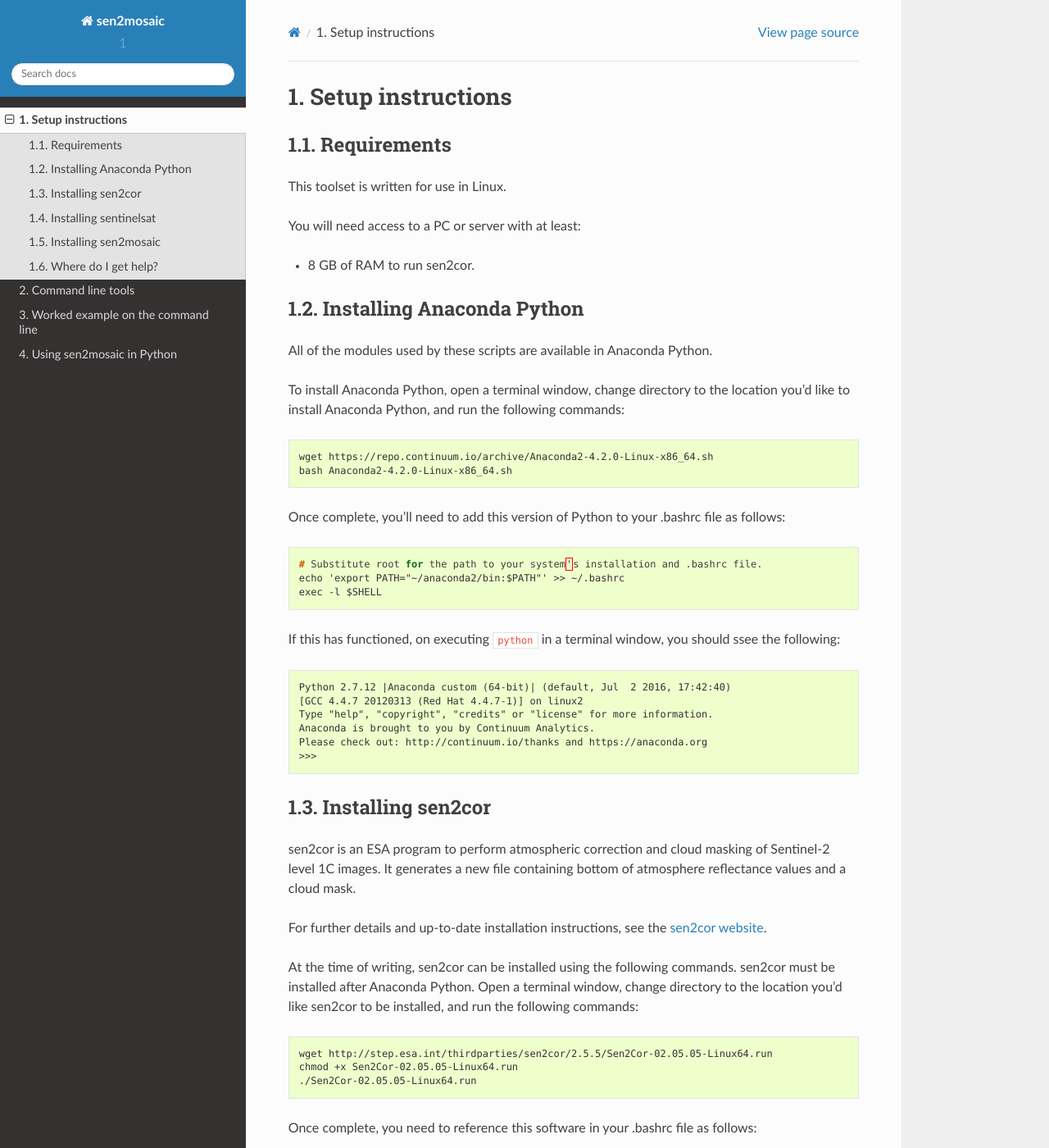
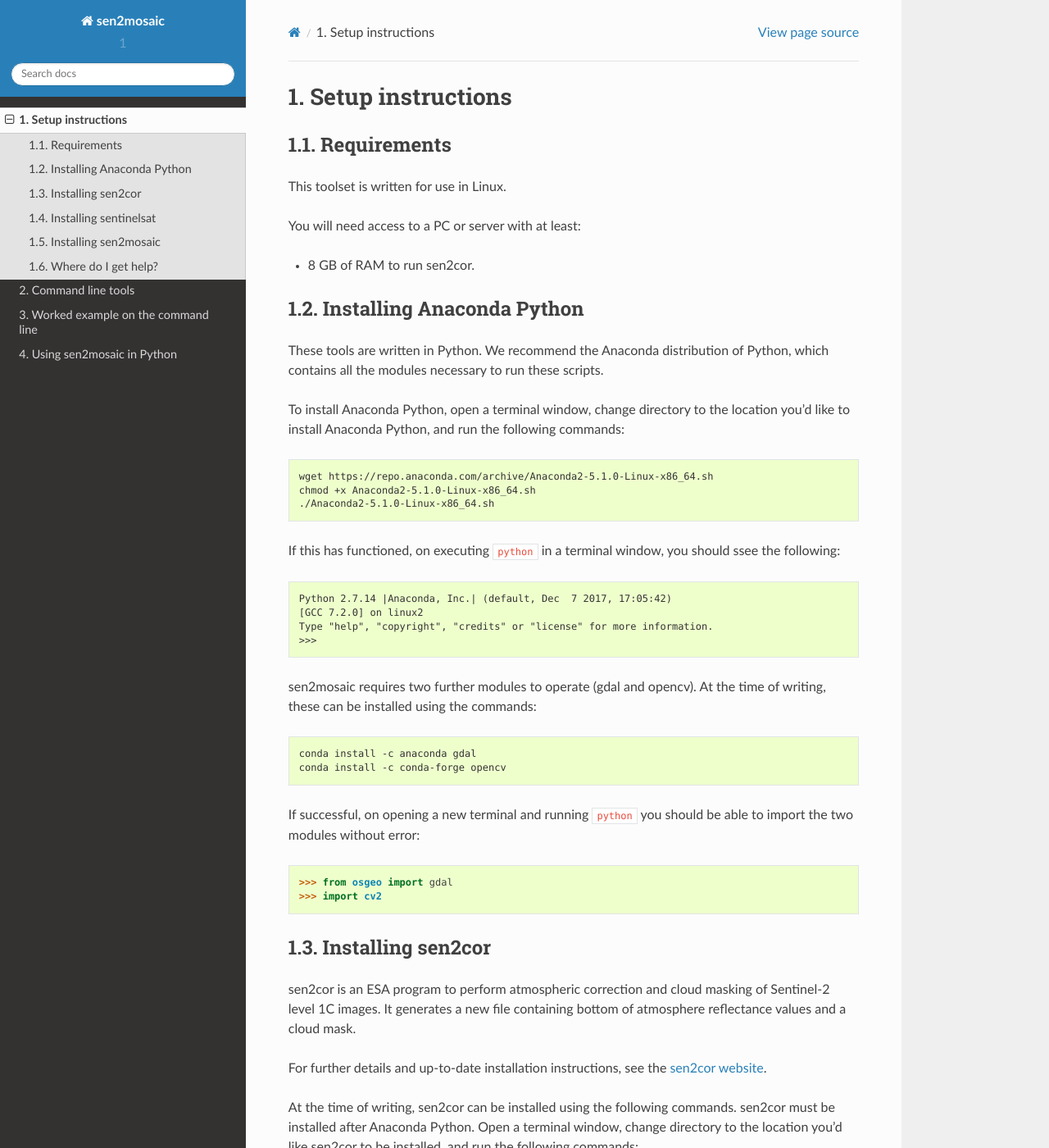
Before and after one commit to smfm-project/sen2mosaic, a Sphinx documentation site: the page built from docs/source/setup.rst, in a window 1280 px wide and 1400 px high. Shown: the whole window at 82% size. Built offline with Sphinx 7.4.7 and the Read the Docs theme 2.0.0, drawn with Linux system fonts in a browser that asks for light colours.

Commit message:
Updated to latest version of anaconda

```diff
--- a/docs/source/setup.rst
+++ b/docs/source/setup.rst
@@ -13,36 +13,38 @@ You will need access to a PC or server with at least:
 Installing Anaconda Python
 --------------------------
 
-All of the modules used by these scripts are available in Anaconda Python.
+These tools are written in Python. We recommend the Anaconda distribution of Python, which contains all the modules necessary to run these scripts.
 
 To install Anaconda Python, open a terminal window, change directory to the location you'd like to install Anaconda Python, and run the following commands:
 
 .. code-block:: console
 
-    wget https://repo.continuum.io/archive/Anaconda2-4.2.0-Linux-x86_64.sh
-    bash Anaconda2-4.2.0-Linux-x86_64.sh
-
-
-Once complete, you'll need to add this version of Python to your .bashrc file as follows:
-
-.. code-block:: console
-
-    # Substitute root for the path to your system's installation and .bashrc file.
-    echo 'export PATH="~/anaconda2/bin:$PATH"' >> ~/.bashrc
-    exec -l $SHELL
-
+    wget https://repo.anaconda.com/archive/Anaconda2-5.1.0-Linux-x86_64.sh
+    chmod +x Anaconda2-5.1.0-Linux-x86_64.sh
+    ./Anaconda2-5.1.0-Linux-x86_64.sh
 
 If this has functioned, on executing ``python`` in a terminal window, you should ssee the following:
 
 .. code-block:: console
 
-    Python 2.7.12 |Anaconda custom (64-bit)| (default, Jul  2 2016, 17:42:40)
-    [GCC 4.4.7 20120313 (Red Hat 4.4.7-1)] on linux2
+    Python 2.7.14 |Anaconda, Inc.| (default, Dec  7 2017, 17:05:42)
+    [GCC 7.2.0] on linux2
     Type "help", "copyright", "credits" or "license" for more information.
-    Anaconda is brought to you by Continuum Analytics.
-    Please check out: http://continuum.io/thanks and https://anaconda.org
     >>>
 
+sen2mosaic requires two further modules to operate (gdal and opencv). At the time of writing, these can be installed using the commands:
+
+.. code-block:: console
+
+    conda install -c anaconda gdal
+    conda install -c conda-forge opencv
+
+If successful, on opening a new terminal and running ``python`` you should be able to import the two modules without error:
+
+.. code-block:: python
+
+    >>> from osgeo import gdal
+    >>> import cv2
 
 Installing sen2cor
 ------------------
```
